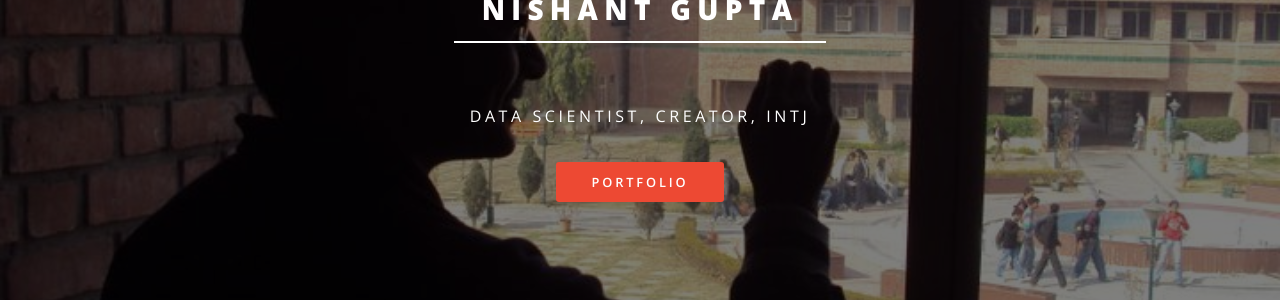
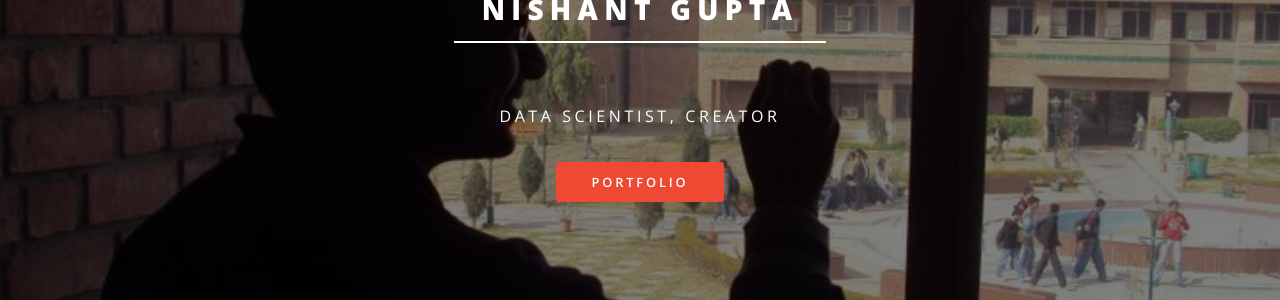
Before and after one commit to imnishantg/imnishantg.github.io, a Jekyll site: the page built from index.html, in a window 1280 px wide and 900 px high. Shown: the part 342-642 px from the top of the window. Built offline with Jekyll 4.4.1, drawn with Linux system fonts in a browser that asks for light colours; part of the change alters nothing that is shown.

```diff
--- a/_config.yml
+++ b/_config.yml
@@ -4,19 +4,19 @@
 # Site settings
 title: NISHANT GUPTA
 description: |
-  DATA SCIENTIST, CREATOR, INTJ
+  DATA SCIENTIST, CREATOR
 owner: Nishant Gupta # or company name
 first_published: 2020 # if migrating another site, the year of your first publish
-email: im.nishantg@gmail.com
+email: connect.nishantgupta@gmail.com
 baseurl: "" # the subpath of your site, e.g. /blog
 url: "http://nishantgupta.me/" # the base hostname & protocol for your site
 social:
   twitter: https://twitter.com/imnishantg
   github: https://github.com/imnishantg
   linkedin-square: https://www.linkedin.com/in/imnishantg
-  facebook-official: https://www.facebook.com/imnishantg
+  # facebook-official: https://www.facebook.com/imnishantg
   # google-plus-square:
-  email: mailto:im.nishantg@gmail.com
+  email: mailto:connect.nishantgupta@gmail.com
   #flickr:
   #instagram:
   youtube-square: https://www.youtube.com/c/NishantGupta2
```
Also changed, not shown: 1 other file.
